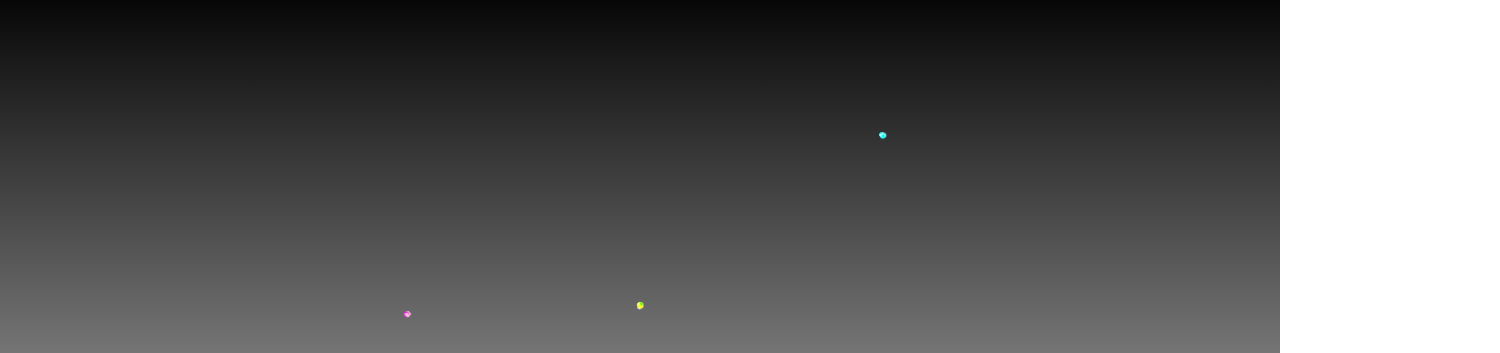
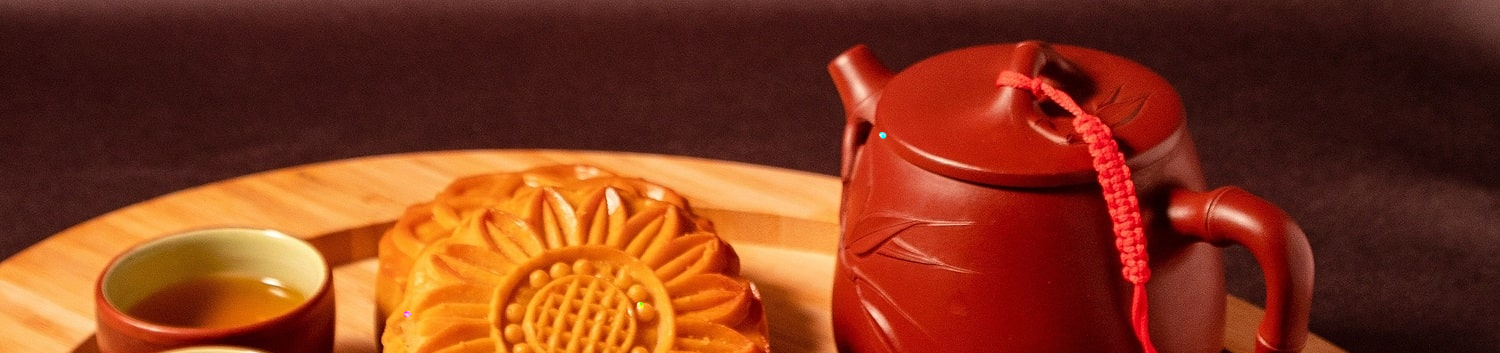
Before and after one commit to MinhDuc098/kidding, a plain HTML site: page index.html in a window 1280 px wide. Shown: the top 353 px of the page, 1500 px wide, since content can reach past the window. Drawn offline with nearby package versions, Linux system fonts and the light colour scheme.

Commit message:
Update index.html

```diff
--- a/index.html
+++ b/index.html
@@ -20,7 +20,7 @@
 
   </head>
   <body>
-    <img src="nguyen-lieu-lam-banh-trung-thu-1.jpg" alt="" style="display: none;">
+    <img src="nguyen-lieu-lam-banh-trung-thu-1.jpg" alt="">
     <div class="contein">
 
       <div class="firework"></div>
```
